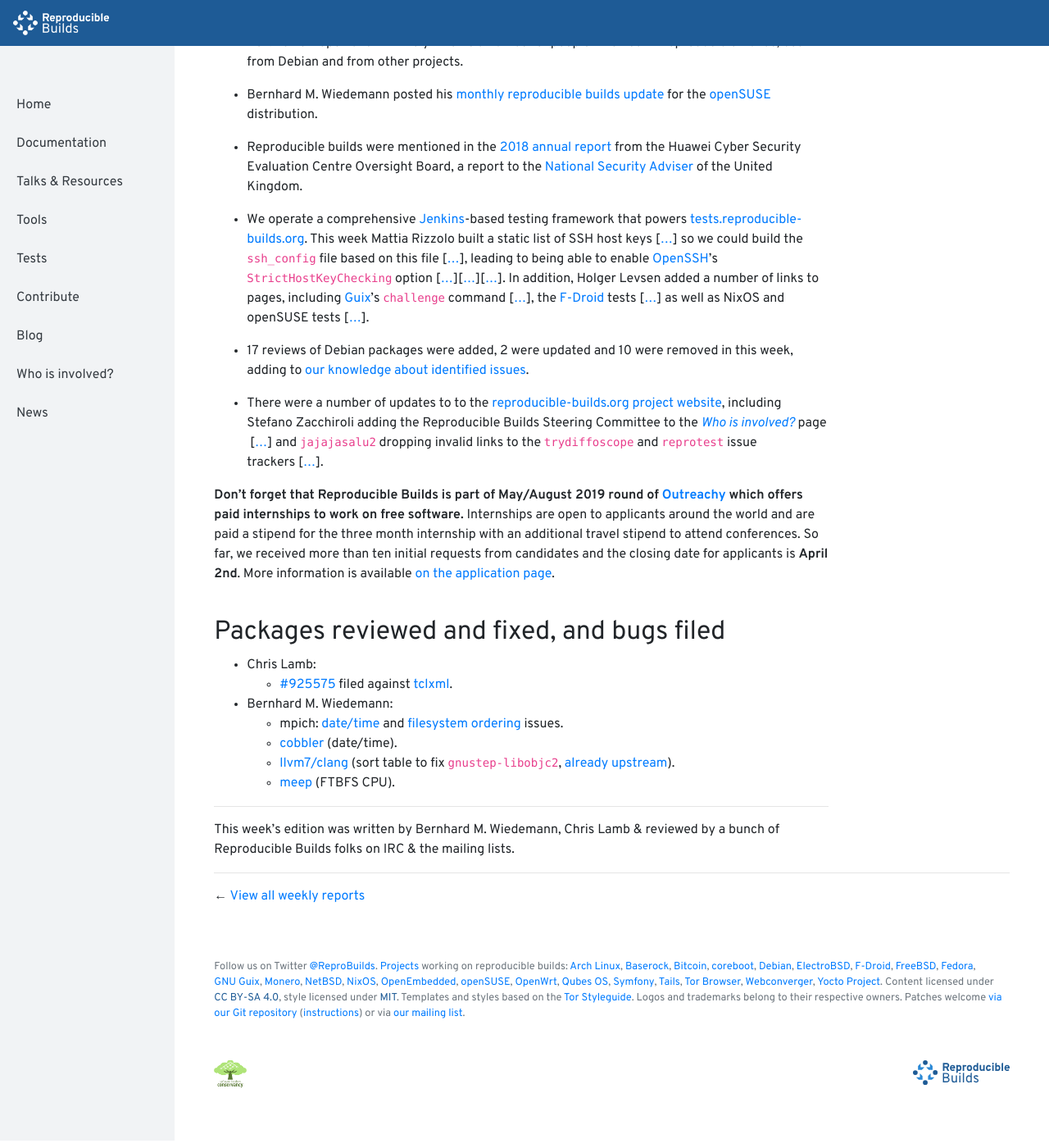
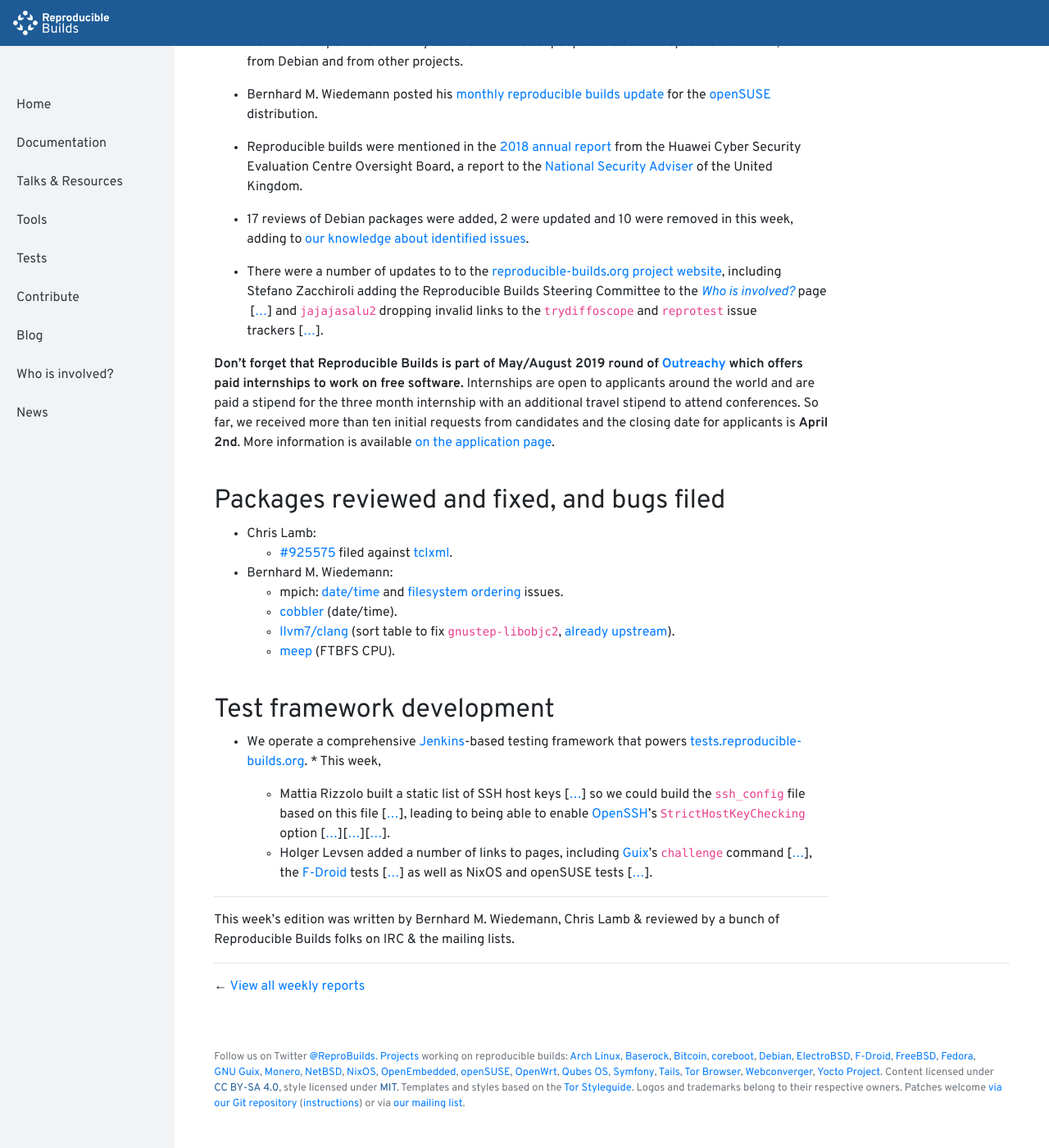
Before and after one commit to prototypefund/reproducible-website, a Jekyll site: the page built from _blog/posts/205.md, in a window 1280 px wide and 1400 px high, scrolled down 369 px. Shown: the whole window at 82% size. Built offline with Jekyll 4.4.1, drawn with Linux system fonts in a browser that asks for light colours; some of the changed lines change nothing that is shown.

Commit message:
205: move stuff about Test framework development to its own paragraph
Signed-off-by: Holger Levsen <holger@layer-acht.org>

```diff
--- a/_blog/posts/205.md
+++ b/_blog/posts/205.md
@@ -13,8 +13,6 @@
 * Bernhard M. Wiedemann posted his [monthly reproducible builds update](https://lists.opensuse.org/opensuse-factory/2019-03/msg00362.html) for the [openSUSE](https://opensuse.org/) distribution.
 
 * Reproducible builds were mentioned in the [2018 annual report](https://www.gov.uk/government/publications/huawei-cyber-security-evaluation-centre-oversight-board-annual-report-2018) from the Huawei Cyber Security Evaluation Centre Oversight Board, a report to the [National Security Adviser](https://en.wikipedia.org/wiki/National_Security_Adviser_(United_Kingdom)) of the United Kingdom.
-
-* We operate a comprehensive [Jenkins](https://jenkins.io/)-based testing framework that powers [tests.reproducible-builds.org](https://tests.reproducible-builds.org). This week Mattia Rizzolo built a static list of SSH host keys&nbsp;[[...](https://salsa.debian.org/qa/jenkins.debian.net/commit/5230852b)] so we could build the `ssh_config` file based on this file&nbsp;[[...](https://salsa.debian.org/qa/jenkins.debian.net/commit/eaff665a)], leading to being able to enable [OpenSSH](https://www.openssh.com/)'s `StrictHostKeyChecking` option&nbsp;[[...](https://salsa.debian.org/qa/jenkins.debian.net/commit/37bb8c04)][[...](https://salsa.debian.org/qa/jenkins.debian.net/commit/ea5f5d51)][[...](https://salsa.debian.org/qa/jenkins.debian.net/commit/3b074b5f)]. In addition, Holger Levsen added a number of links to pages, including [Guix](https://www.gnu.org/software/guix/)'s `challenge` command&nbsp;[[...](https://salsa.debian.org/qa/jenkins.debian.net/commit/8bc0af30)], the [F-Droid](https://f-droid.org/en/) tests&nbsp;[[...](https://salsa.debian.org/qa/jenkins.debian.net/commit/652b85a3)] as well as NixOS and openSUSE tests&nbsp;[[...](https://salsa.debian.org/qa/jenkins.debian.net/commit/ab15630e)].
 
 * 17 reviews of Debian packages were added, 2 were updated and 10 were removed in this week, adding to [our knowledge about identified issues](https://tests.reproducible-builds.org/debian/index_issues.html).
 
@@ -35,6 +33,13 @@
     * [meep](https://bugzilla.opensuse.org/show_bug.cgi?id=1130438) (FTBFS CPU).
 
 
+## Test framework development
+
+* We operate a comprehensive [Jenkins](https://jenkins.io/)-based testing framework that powers [tests.reproducible-builds.org](https://tests.reproducible-builds.org). * This week,
+
+    * Mattia Rizzolo built a static list of SSH host keys&nbsp;[[...](https://salsa.debian.org/qa/jenkins.debian.net/commit/5230852b)] so we could build the `ssh_config` file based on this file&nbsp;[[...](https://salsa.debian.org/qa/jenkins.debian.net/commit/eaff665a)], leading to being able to enable [OpenSSH](https://www.openssh.com/)'s `StrictHostKeyChecking` option&nbsp;[[...](https://salsa.debian.org/qa/jenkins.debian.net/commit/37bb8c04)][[...](https://salsa.debian.org/qa/jenkins.debian.net/commit/ea5f5d51)][[...](https://salsa.debian.org/qa/jenkins.debian.net/commit/3b074b5f)].
+    * Holger Levsen added a number of links to pages, including [Guix](https://www.gnu.org/software/guix/)'s `challenge` command&nbsp;[[...](https://salsa.debian.org/qa/jenkins.debian.net/commit/8bc0af30)], the [F-Droid](https://f-droid.org/en/) tests&nbsp;[[...](https://salsa.debian.org/qa/jenkins.debian.net/commit/652b85a3)] as well as NixOS and openSUSE tests&nbsp;[[...](https://salsa.debian.org/qa/jenkins.debian.net/commit/ab15630e)].
+
 ---
 
 This week's edition was written by Bernhard M. Wiedemann, Chris Lamb & reviewed by a bunch of Reproducible Builds folks on IRC & the mailing lists.
```
